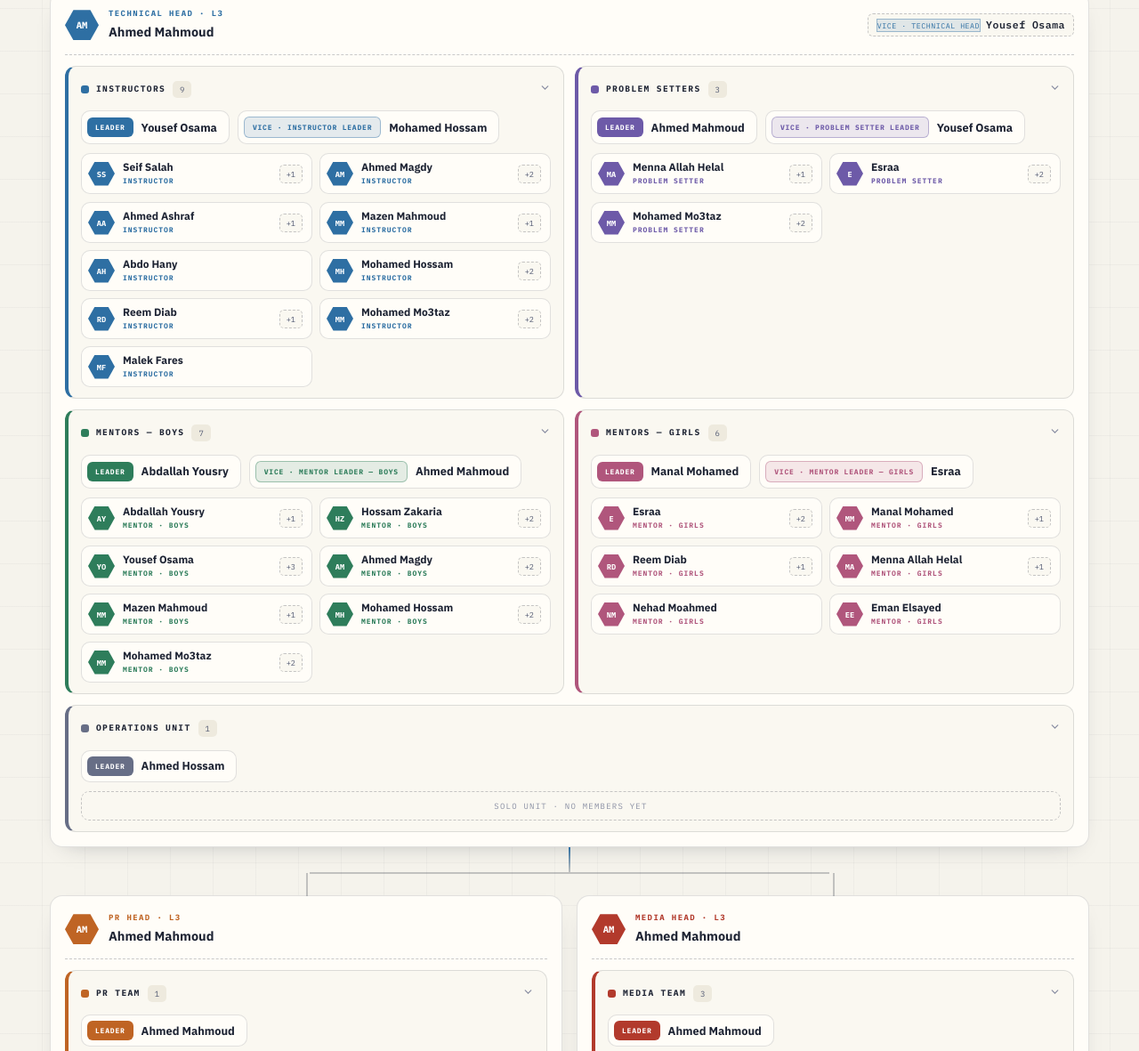
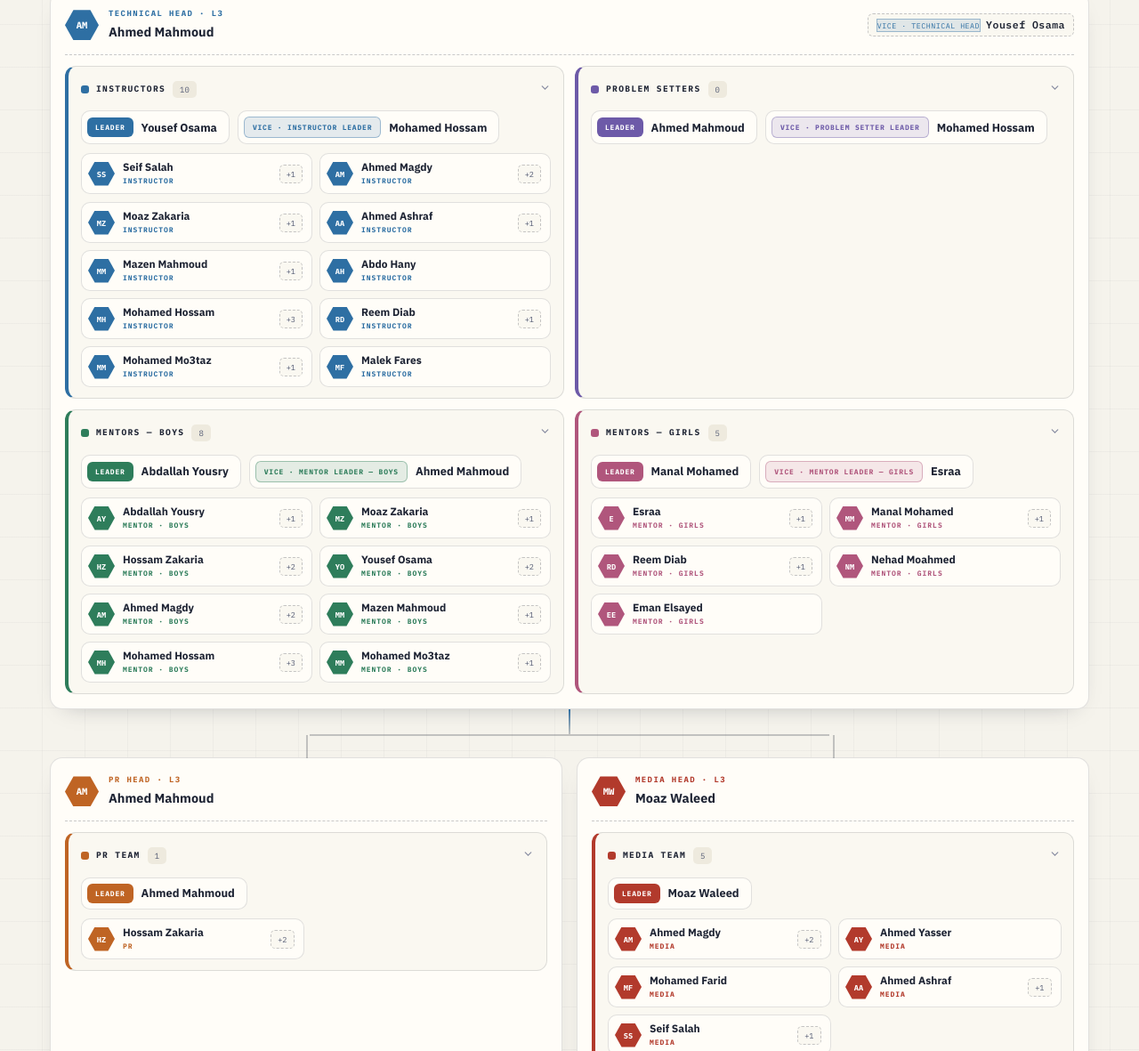
Before and after one commit to A7med-M/Organization-Dashboard, a plain HTML site: page index.html in a window 1280 px wide. Shown: the part 965-2146 px from the top of the page at 89% size. Drawn offline with Linux system fonts and the light colour scheme.

Commit message:
Update team members and leadership roles in index.html

```diff
--- a/index.html
+++ b/index.html
@@ -389,19 +389,19 @@ const ORG = {
     children:[
       { title:'TECHNICAL HEAD', name:'Ahmed Mahmoud', vice:'Yousef Osama', branch:'tech', children:[
         { title:'INSTRUCTOR LEADER', name:'Yousef Osama', vice:'Mohamed Hossam',
-          unit:{ title:'INSTRUCTORS', tag:'Instructor', color:P.blue, members:['Seif Salah','Ahmed Magdy','Ahmed Ashraf','Mazen Mahmoud','Abdo Hany','Mohamed Hossam','Reem Diab','Mohamed Mo3taz','Malek Fares'] } },
-        { title:'PROBLEM SETTER LEADER', name:'Ahmed Mahmoud', vice:'Yousef Osama',
-          unit:{ title:'PROBLEM SETTERS', tag:'Problem Setter', color:P.purple, members:['Menna Allah Helal','Esraa','Mohamed Mo3taz'] } },
+          unit:{ title:'INSTRUCTORS', tag:'Instructor', color:P.blue, members:['Seif Salah','Ahmed Magdy', 'Moaz Zakaria','Ahmed Ashraf','Mazen Mahmoud','Abdo Hany','Mohamed Hossam','Reem Diab','Mohamed Mo3taz','Malek Fares'] } },
+        { title:'PROBLEM SETTER LEADER', name:'Ahmed Mahmoud', vice:'Mohamed Hossam',
+          unit:{ title:'PROBLEM SETTERS', tag:'Problem Setter', color:P.purple, members:[] } },
         { title:'MENTOR LEADER — BOYS', name:'Abdallah Yousry', vice:'Ahmed Mahmoud',
-          unit:{ title:'MENTORS — BOYS', tag:'Mentor · Boys', color:P.green, members:['Abdallah Yousry','Hossam Zakaria','Yousef Osama','Ahmed Magdy','Mazen Mahmoud','Mohamed Hossam','Mohamed Mo3taz'] } },
+          unit:{ title:'MENTORS — BOYS', tag:'Mentor · Boys', color:P.green, members:['Abdallah Yousry', 'Moaz Zakaria','Hossam Zakaria','Yousef Osama','Ahmed Magdy','Mazen Mahmoud','Mohamed Hossam','Mohamed Mo3taz'] } },
         { title:'MENTOR LEADER — GIRLS', name:'Manal Mohamed', vice:'Esraa',
-          unit:{ title:'MENTORS — GIRLS', tag:'Mentor · Girls', color:P.pink, members:['Esraa','Manal Mohamed','Reem Diab','Menna Allah Helal','Nehad Moahmed','Eman Elsayed'] } },
-        { title:'OPERATIONS LEADER', name:'Ahmed Hossam', unit:null },
+          unit:{ title:'MENTORS — GIRLS', tag:'Mentor · Girls', color:P.pink, members:['Esraa','Manal Mohamed','Reem Diab','Nehad Moahmed','Eman Elsayed'] } },
+        ,
       ]},
       { title:'PR HEAD', name:'Ahmed Mahmoud', branch:'pr',
         unit:{ title:'PR TEAM', tag:'PR', color:P.orange, members:['Hossam Zakaria'] } },
-      { title:'MEDIA HEAD', name:'Ahmed Mahmoud', branch:'media',
-        unit:{ title:'MEDIA TEAM', tag:'Media', color:P.red, members:['Ahmed Magdy','Ahmed Ashraf','Seif Salah'] } },
+      { title:'MEDIA HEAD', name:'Moaz Waleed ', branch:'media',
+        unit:{ title:'MEDIA TEAM', tag:'Media', color:P.red, members:['Ahmed Magdy','Ahmed Yasser' , 'Mohamed Farid' ,'Ahmed Ashraf','Seif Salah'] } },
     ]
   }]
 };
```
